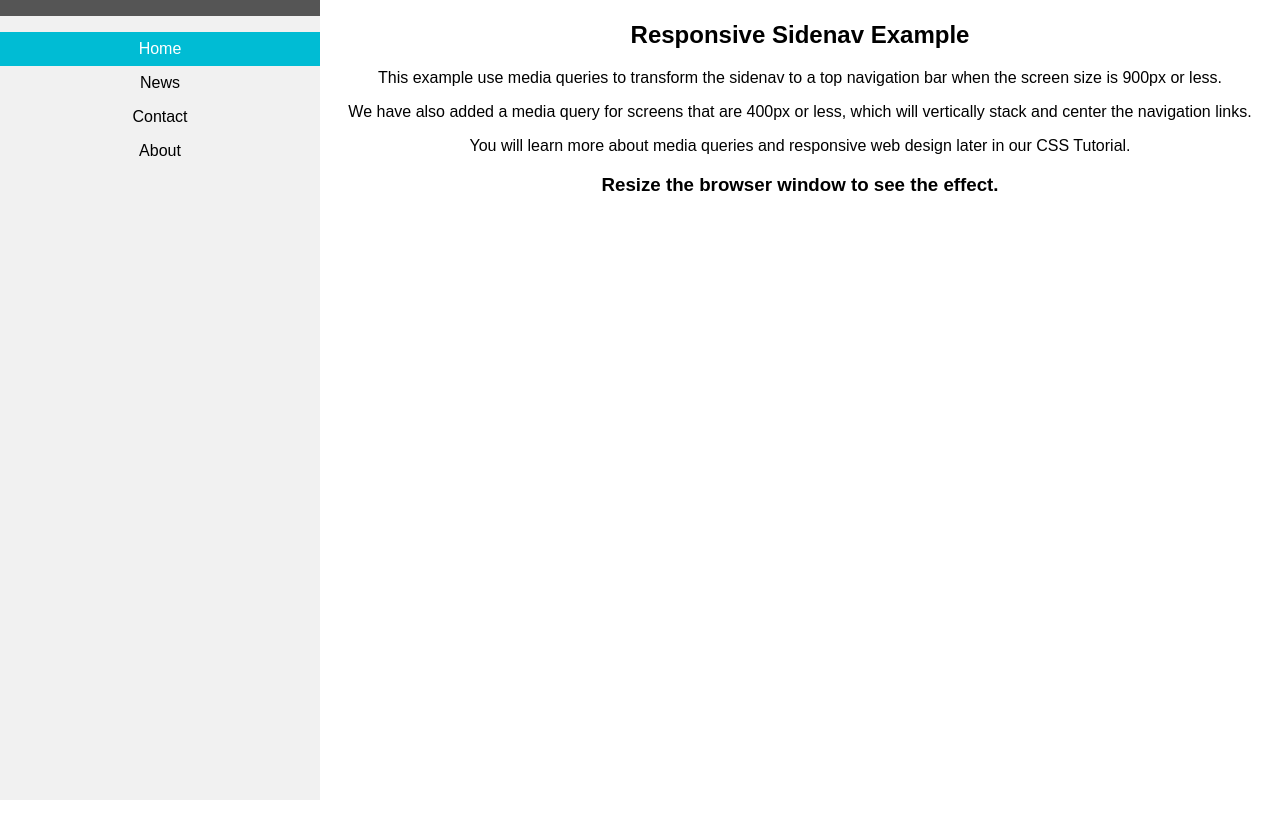
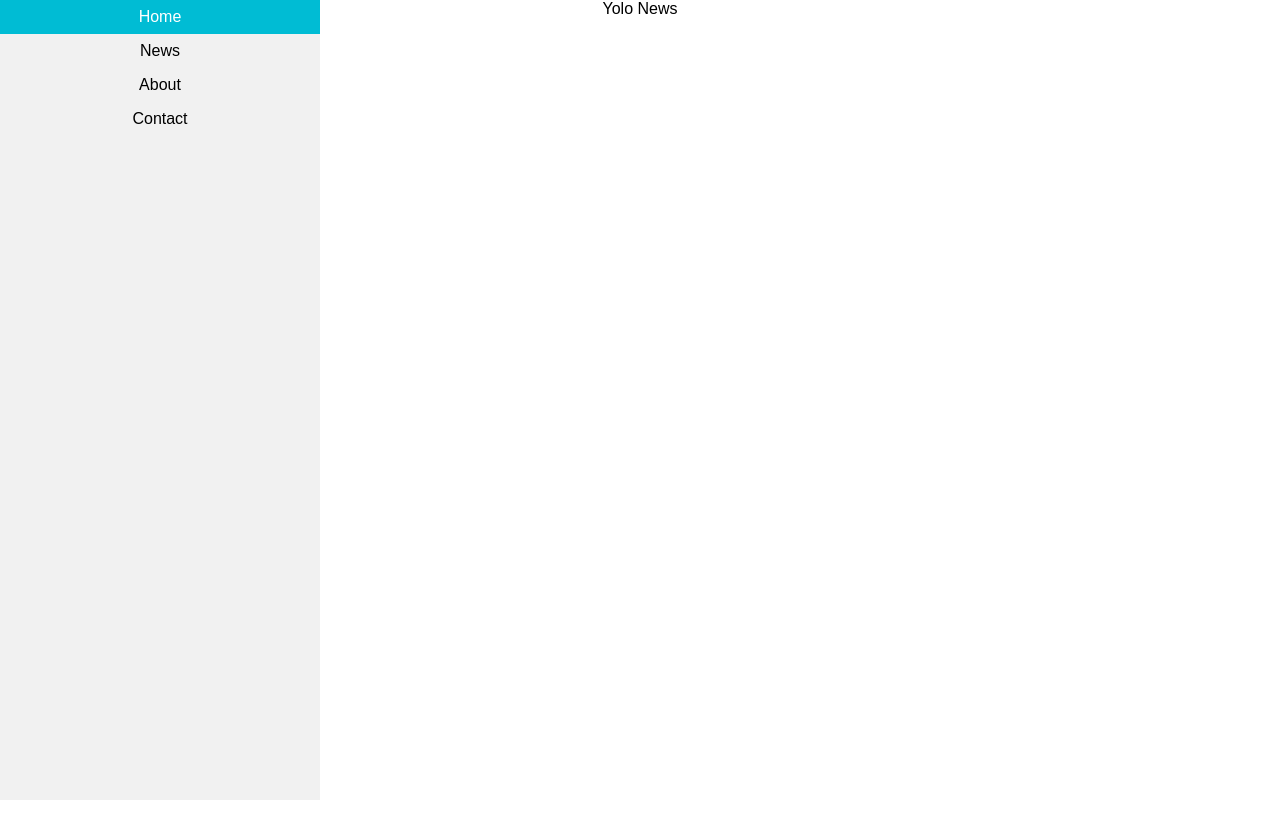
Before and after one commit to rahulk11501/sports_world_react, a React (Create React App) app: page /news in a window 1280 px wide. Shown: the top 838 px of the page. After the commit the page ends 800 px from the top, so only its background shows below. Built offline with nearby package versions, Linux system fonts and the light colour scheme.

Commit message:
minor changes and component stucture change

```diff
--- a/src/App.js
+++ b/src/App.js
@@ -1,104 +1,48 @@
 import React, { Component } from 'react';
 
-import logo from './logo.svg';
+// import logo from './logo.svg';
 import './App.css';
 import { Switch, Route } from 'react-router-dom'
+import About from './components/about/about.js'
+import Contact from './components/contact/contact.js'
+import Home from './components/home/home.js'
+import News from './components/news/news.js'
 
 class App extends Component {
   render() {
     return (
       <div className="App">
         <ul className="sidenav">
+
           <li>
-              <a href="#"></a>
+              <a href="/" className="active">Home</a>
           </li>
           <li>
-              <a href="#"></a>
+              <a href="/news">News</a>
           </li>
           <li>
-              <Home></Home>
+              <a href="/about">About</a>
           </li>
           <li>
-              <News></News>
-          </li>
-          <li>
-              <Contact></Contact>
-          </li>
-          <li>
-              <About></About>
+              <a href="/contact">Contact</a>
           </li>
         </ul>
-
-        <div className="content">
-          <h2>Responsive Sidenav Example</h2>
-          <p>This example use media queries to transform the sidenav to a top navigation bar when the screen size is 900px or less.</p>
-          <p>We have also added a media query for screens that are 400px or less, which will vertically stack and center the navigation links.</p>
-          <p>You will learn more about media queries and responsive web design later in our CSS Tutorial.</p>
-          <h3>Resize the browser window to see the effect.</h3>
-        </div>
-        <Main />
+        <RouteClass />
       </div>
 
     );
   }
 }
 
-const Main = () => (
+const RouteClass = () => (
   <main>
     <Switch>
       <Route exact path='/' component={Home}/>
       <Route path='/about' component={About}/>
+      <Route path='/news' component={News}/>
       <Route path='/contact' component={Contact}/>
     </Switch>
   </main>
 )
 
-
-class Home extends React.Component {
-   render() {
-      return (
-         <div>
-            <a className="active" href="/">Home</a>
-         </div>
-      )
-   }
-}
-
-// export default Home;
-
-class News extends React.Component {
-   render() {
-      return (
-         <div>
-            <a href="/news">News</a>
-         </div>
-      )
-   }
-}
-
-// export default News;
-
-class About extends React.Component {
-   render() {
-      return (
-         <div>
-            <a href="/about">About</a>
-         </div>
-      )
-   }
-}
-
-// export default About;
-
-class Contact extends React.Component {
-   render() {
-      return (
-         <div>
-            <a href="/contact">Contact</a>
-         </div>
-      )
-   }
-}
-
-// export default Contact;
 export default App;
--- /dev/null
+++ b/src/components/about/about.js
@@ -0,0 +1,22 @@
+import React from 'react';
+import '../../App.css';
+
+
+class About extends React.Component {
+	constructor() {
+	  super();
+	  this.state = {
+	    klass: 'about'
+	  };
+	  console.log(this.state)
+	}
+   render() {
+      return (
+        <div>
+          Yolo About
+        </div>
+      )
+   }
+}
+
+export default About;
--- /dev/null
+++ b/src/components/contact/contact.js
@@ -0,0 +1,23 @@
+import React from 'react';
+import '../../App.css';
+
+
+class Contact extends React.Component {
+	constructor() {
+	  super();
+	  this.state = {
+	    klass: 'Contact'
+	  };
+	  console.log(this.state)
+
+	}
+   render() {
+      return (
+         <div>
+            Yolo Contact
+         </div>
+      )
+   }
+}
+
+export default Contact;
--- /dev/null
+++ b/src/components/home/home.js
@@ -0,0 +1,26 @@
+import React from 'react';
+import '../../App.css';
+
+class Home extends React.Component {
+	constructor() {
+	  super();
+	  this.state = {
+	    klass: 'home'
+	  };
+	  console.log(this.state)
+
+	}
+   render() {
+      return (
+        <div className="content">
+          <h2>Responsive Sidenav Example</h2>
+          <p>This example use media queries to transform the sidenav to a top navigation bar when the screen size is 900px or less.</p>
+          <p>We have also added a media query for screens that are 400px or less, which will vertically stack and center the navigation links.</p>
+          <p>You will learn more about media queries and responsive web design later in our CSS Tutorial.</p>
+          <h3>Resize the browser window to see the effect.</h3>
+        </div>
+      )
+   }
+}
+
+export default Home;
--- /dev/null
+++ b/src/components/news/news.js
@@ -0,0 +1,23 @@
+import React from 'react';
+import '../../App.css';
+
+class News extends React.Component {
+	constructor() {
+	  super();
+	  this.state ={}
+	  this.state = {
+	    klass: 'news'
+	  };
+	  console.log('from news ',this.state)
+
+	}
+   render() {
+      return (
+         <div>
+            Yolo News
+         </div>
+      )
+   }
+}
+
+export default News;
```
